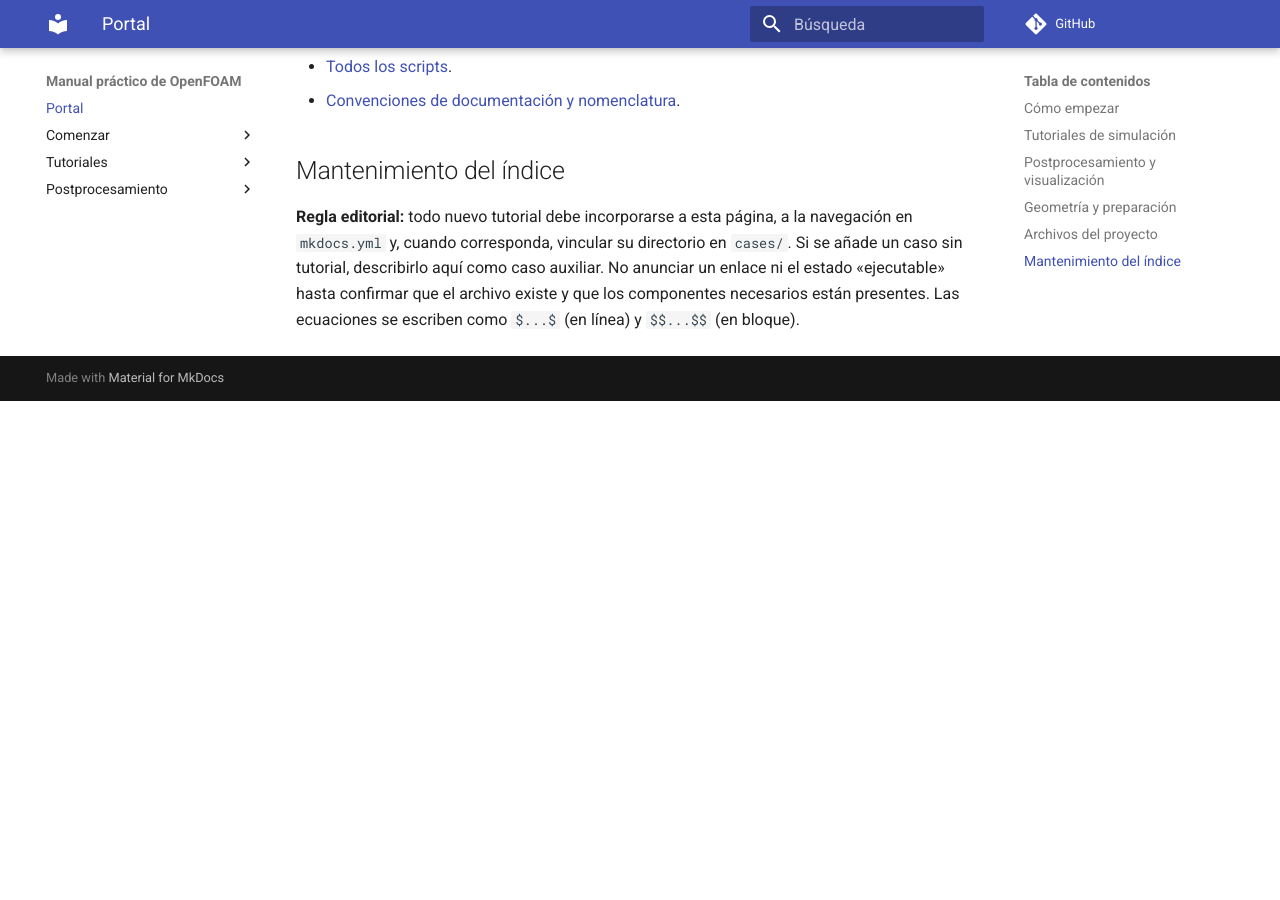
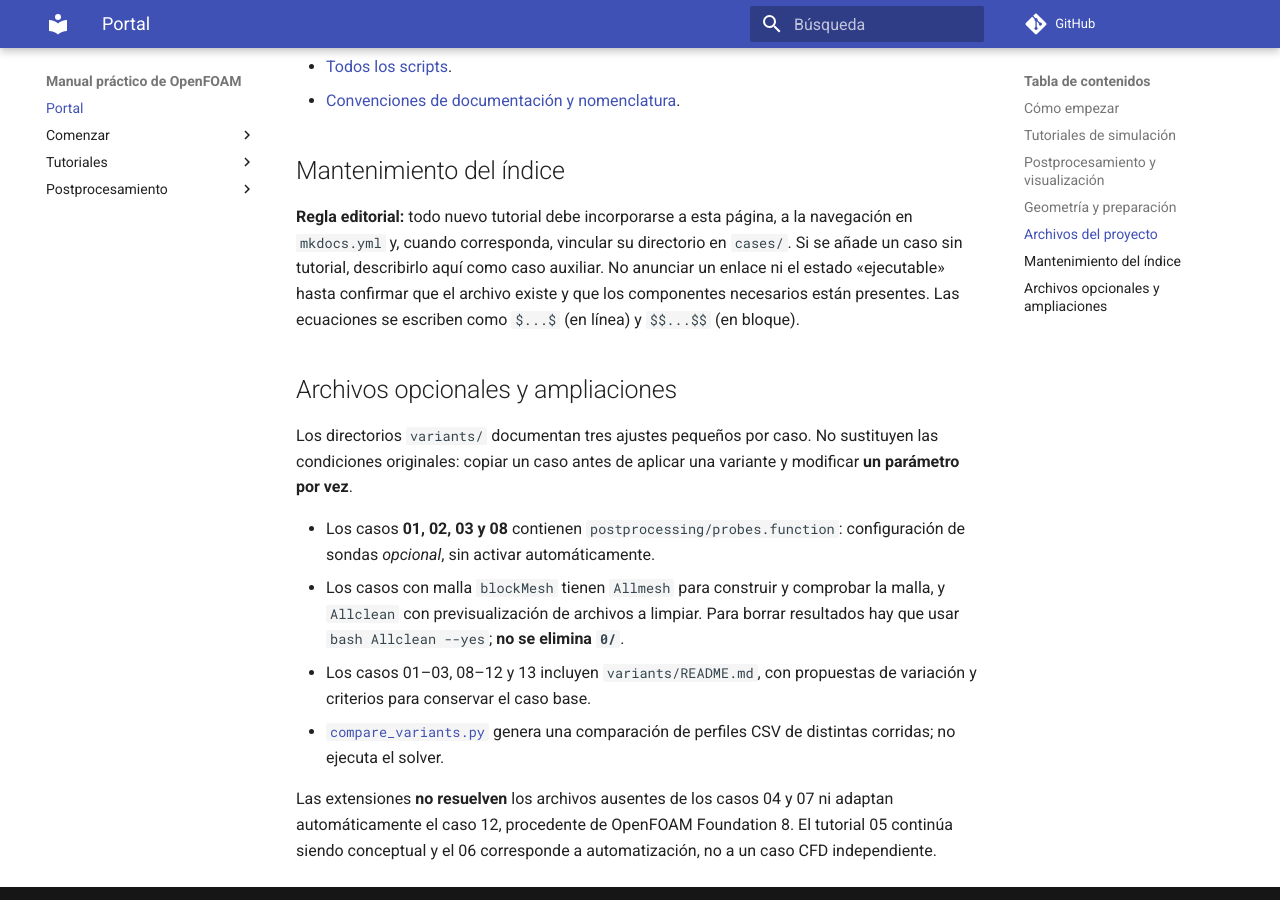
Before and after one commit to juanjosecas/openFOAM-manual, an MkDocs documentation site: the page built from docs/index.md, in a window 1280 px wide and 900 px high, scrolled down 2564 px. Built offline with MkDocs 1.6.1 and Material for MkDocs 9.7.7, drawn with Linux system fonts in a browser that asks for light colours; comment, search, counter and statistics services are not loaded; before the commit the page ends 2965 px from its top, so only the background shows below that.

Commit message:
docs: index optional extensions and preserve initial field directories in git

```diff
--- a/docs/index.md
+++ b/docs/index.md
@@ -63,3 +63,15 @@ Portal de contenidos del repositorio [openFOAM-manual](https://github.com/juanjo
 ## Mantenimiento del índice
 
 **Regla editorial:** todo nuevo tutorial debe incorporarse a esta página, a la navegación en `mkdocs.yml` y, cuando corresponda, vincular su directorio en `cases/`. Si se añade un caso sin tutorial, describirlo aquí como caso auxiliar. No anunciar un enlace ni el estado «ejecutable» hasta confirmar que el archivo existe y que los componentes necesarios están presentes. Las ecuaciones se escriben como `$...$` (en línea) y `$$...$$` (en bloque).
+
+
+## Archivos opcionales y ampliaciones
+
+Los directorios `variants/` documentan tres ajustes pequeños por caso. No sustituyen las condiciones originales: copiar un caso antes de aplicar una variante y modificar **un parámetro por vez**.
+
+- Los casos **01, 02, 03 y 08** contienen `postprocessing/probes.function`: configuración de sondas *opcional*, sin activar automáticamente.
+- Los casos con malla `blockMesh` tienen `Allmesh` para construir y comprobar la malla, y `Allclean` con previsualización de archivos a limpiar. Para borrar resultados hay que usar `bash Allclean --yes`; **no se elimina `0/`**.
+- Los casos 01–03, 08–12 y 13 incluyen `variants/README.md`, con propuestas de variación y criterios para conservar el caso base.
+- [`compare_variants.py`](https://github.com/juanjosecas/openFOAM-manual/blob/main/scripts/compare_variants.py) genera una comparación de perfiles CSV de distintas corridas; no ejecuta el solver.
+
+Las extensiones **no resuelven** los archivos ausentes de los casos 04 y 07 ni adaptan automáticamente el caso 12, procedente de OpenFOAM Foundation 8. El tutorial 05 continúa siendo conceptual y el 06 corresponde a automatización, no a un caso CFD independiente.
```
Also changed, not shown: README.md (+5 -0 lines), docs/estructura-y-estilo.md (+9 -0 lines), 1 other file.
